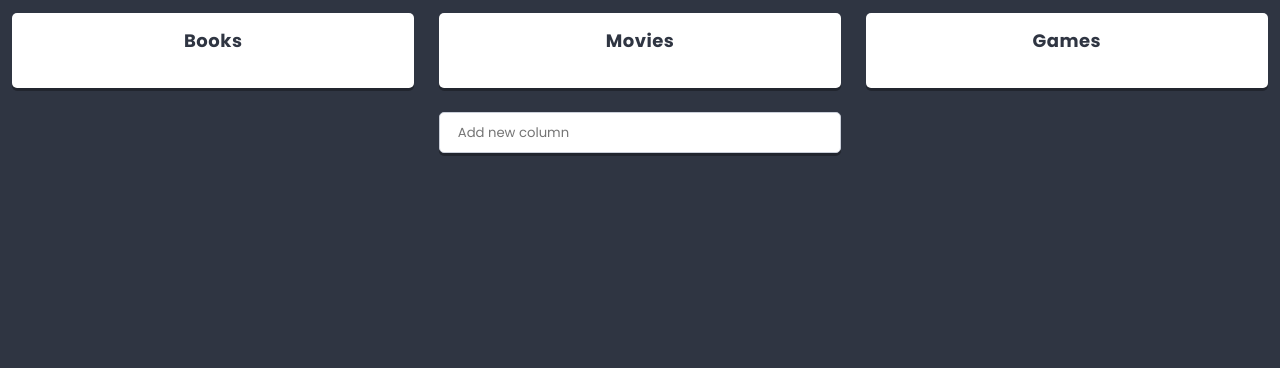
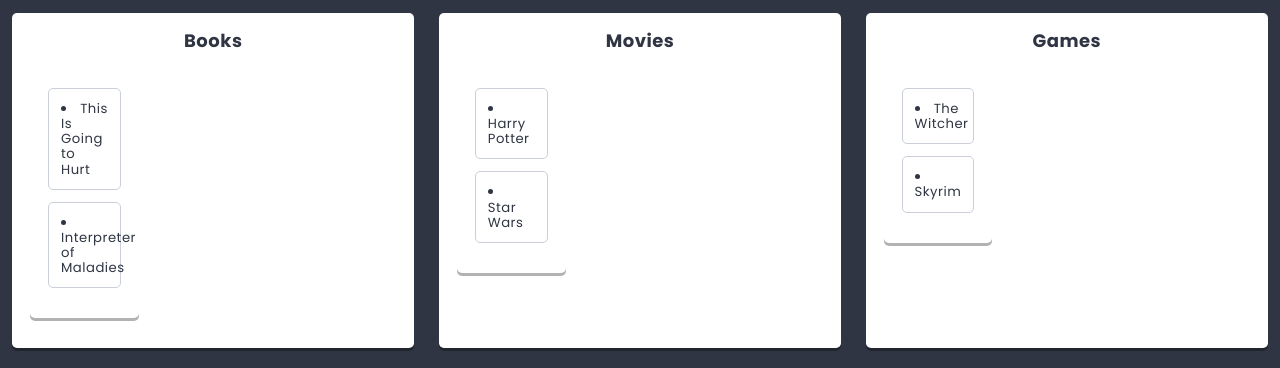
Before and after one commit to RumianekMarek/Notatki-reackt, a React app: page / in a window 1280 px wide. Shown: the part 419-787 px from the top of the page. Built offline with nearby package versions, Linux system fonts and the light colour scheme.

Commit message:
Added Cards

```diff
--- /dev/null
+++ b/src/components/Card/Card.js
@@ -0,0 +1,20 @@
+import React from 'react';
+import PropTypes from 'prop-types';
+import styles from './Card.scss';
+
+class Card extends React.Component {
+  static propTypes = {
+    title: PropTypes.node,
+    children: PropTypes.node,
+  }
+
+  render() {
+    return (
+      <section className={styles.component}>
+        <li>{this.props.title}</li>
+      </section>
+    )
+  }
+}
+
+export default Card;
--- a/src/components/Column/Column.js
+++ b/src/components/Column/Column.js
@@ -1,17 +1,48 @@
 import React from 'react';
 import PropTypes from 'prop-types';
 import styles from './Column.scss';
+import Card from '../Card/Card';
+import { settings } from '../../data/dataStore';
 
 class Column extends React.Component {
+  state = {
+    cards: this.props.cards || [],
+  }
   static propTypes = {
     title: PropTypes.node,
     children: PropTypes.node,
+    cards: PropTypes.array,
+  }
+
+  static defaultProps = {
+    description: settings.defaultListDescription,
+  }
+
+  addCard(title){
+    this.setState(state =>(
+      {
+        cards: [
+          ...state.cards,
+          {
+            key: state.cards.length ? state.cards[state.cards.length-1].key+1 : 0,
+            title,
+            icon:'list-alt',
+            cards:[]
+          }
+        ]
+      }
+    ));
   }
 
   render() {
     return (
       <section className={styles.component}>
         <h3 className={styles.title}>{this.props.title}</h3>
+        <div className={styles.component}>
+          {this.state.cards.map(({key, ...cardsProps}) =>(
+            <Card key={key} {...cardsProps} />
+          ))}
+        </div>
       </section>
     )
   }
--- a/src/components/List/List.js
+++ b/src/components/List/List.js
@@ -4,7 +4,7 @@
 import {settings} from '../../data/dataStore';
 import Hero from '../Hero/Hero';
 import Column from '../Column/Column';
-import Creator from '../Creator/Creator'
+import Creator from '../Creator/Creator';
 
 class List extends React.Component {
   state = {
```
